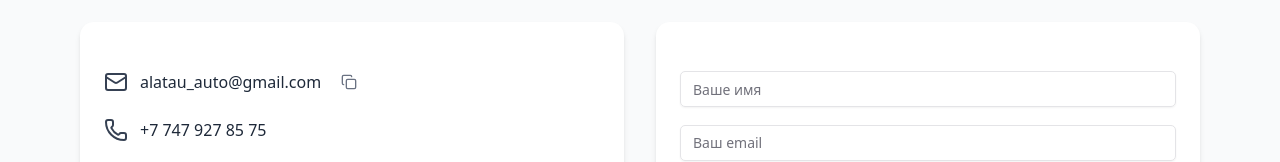
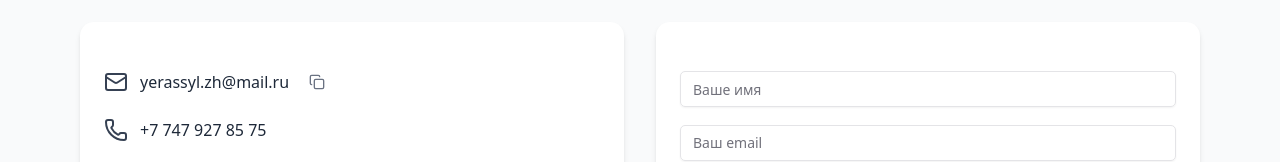
Before and after one commit to Hama-Gama/dongfeng, a React (Vite) app: page / in a window 1280 px wide. Shown: the part 2552-2714 px from the top of the page. Built offline with nearby package versions, Linux system fonts and the light colour scheme.

Commit message:
update email

```diff
--- a/src/components/Contacts.jsx
+++ b/src/components/Contacts.jsx
@@ -11,7 +11,7 @@ const Contacts = () => {
 	const { t } = useTranslation()
 	const [copied, setCopied] = useState(false)
 
-	const email = 'alatau_auto@gmail.com'
+	const email = 'yerassyl.zh@mail.ru'
 
 	const handleCopy = () => {
 		navigator.clipboard.writeText(email)
```
